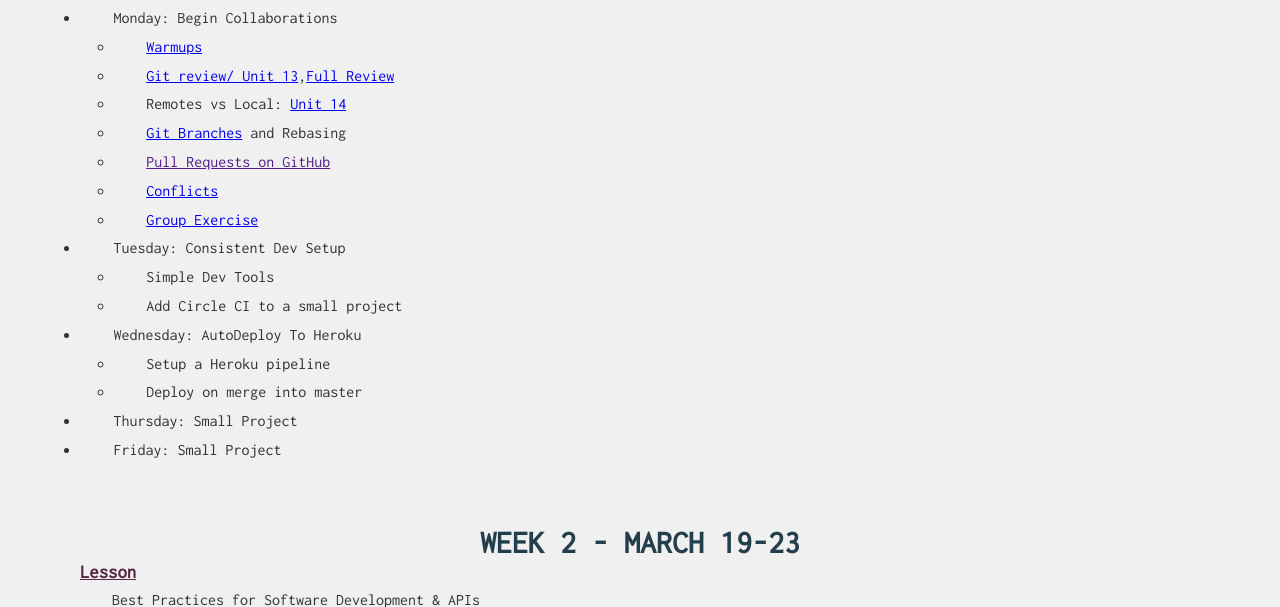
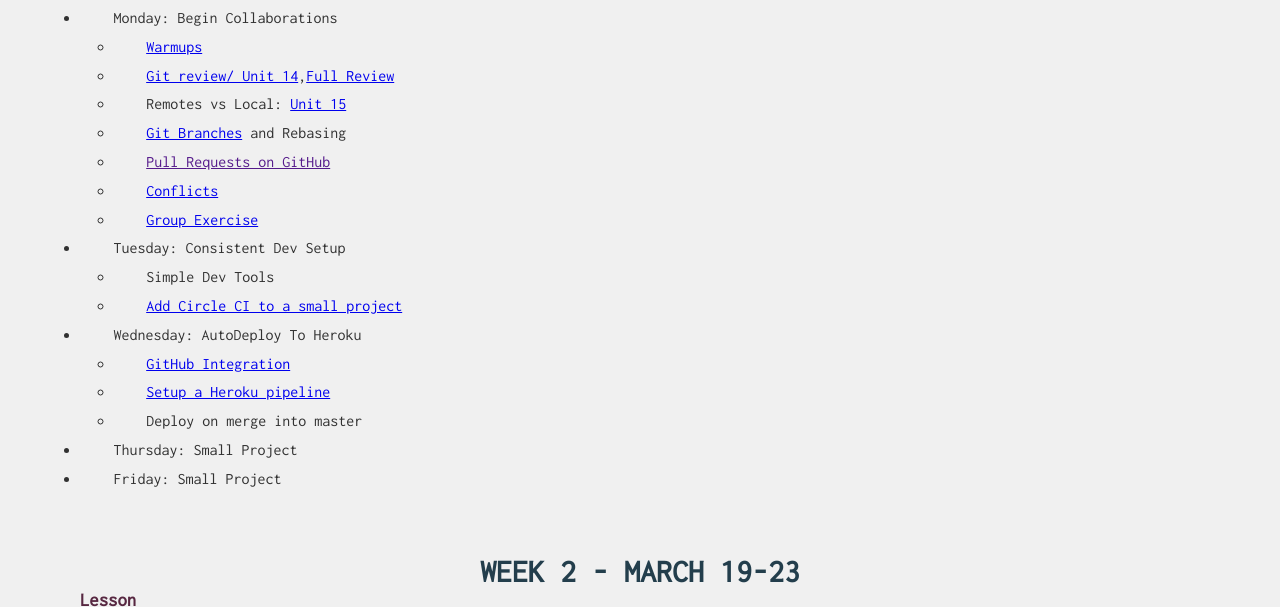
Before and after one commit to davidnymanmusic/g72_q4_schedule, a plain HTML site: page index.html in a window 1280 px wide. Shown: the part 580-1187 px from the top of the page. Drawn offline with Linux system fonts and the light colour scheme.

Commit message:
change week schedule

```diff
--- a/index.html
+++ b/index.html
@@ -6,13 +6,13 @@
 <p>Project Proposal Development and Selection</p>
 <h3 id="interview">Interview</h3>
 <p>Reflecting on skills and interests, surveying in-demand expertise</p>
-<h1 id="week-plan">Week Plan</h1>
+<h1 id="weekly-plan">Weekly Plan</h1>
 <h2 id="review-and-practice">Review and Practice</h2>
 <ul>
 <li>Monday: Begin Collaborations<ul>
 <li><a href="https://gist.github.com/OfTheDelmer/202a29d8824de31be8dbcf3c0e533235">Warmups</a></li>
-<li><a href="https://learn.galvanize.com/cohorts/370/units/5299">Git review/ Unit 13</a>,<a href="https://github.com/nyc-learn-to-code/git_cmd_line#conflicts">Full Review</a></li>
-<li>Remotes vs Local: <a href="https://learn.galvanize.com/cohorts/370/units/5300">Unit 14</a></li>
+<li><a href="https://learn.galvanize.com/cohorts/260/units/3778">Git review/ Unit 14</a>,<a href="https://github.com/nyc-learn-to-code/git_cmd_line#conflicts">Full Review</a></li>
+<li>Remotes vs Local: <a href="https://learn.galvanize.com/cohorts/260/units/3779">Unit 15</a></li>
 <li><a href="https://gist.github.com/OfTheDelmer/17dc25ba6ea70300baf874ff60e8602f">Git Branches</a> and Rebasing</li>
 <li><a href="">Pull Requests on GitHub</a></li>
 <li><a href="https://gist.github.com/OfTheDelmer/cf4bb696cc62e9e47cee5a769195ebb3">Conflicts</a></li>
@@ -21,11 +21,12 @@
 </li>
 <li>Tuesday: Consistent Dev Setup<ul>
 <li>Simple Dev Tools</li>
-<li>Add Circle CI to a small project</li>
+<li><a href="https://gist.github.com/OfTheDelmer/26ce78b44e3893ec277836100a5280a5">Add Circle CI to a small project</a></li>
 </ul>
 </li>
 <li>Wednesday: AutoDeploy To Heroku<ul>
-<li>Setup a Heroku pipeline</li>
+<li><a href="https://devcenter.heroku.com/articles/github-integration">GitHub Integration</a></li>
+<li><a href="https://devcenter.heroku.com/articles/pipelines">Setup a Heroku pipeline</a></li>
 <li>Deploy on merge into master</li>
 </ul>
 </li>
```
